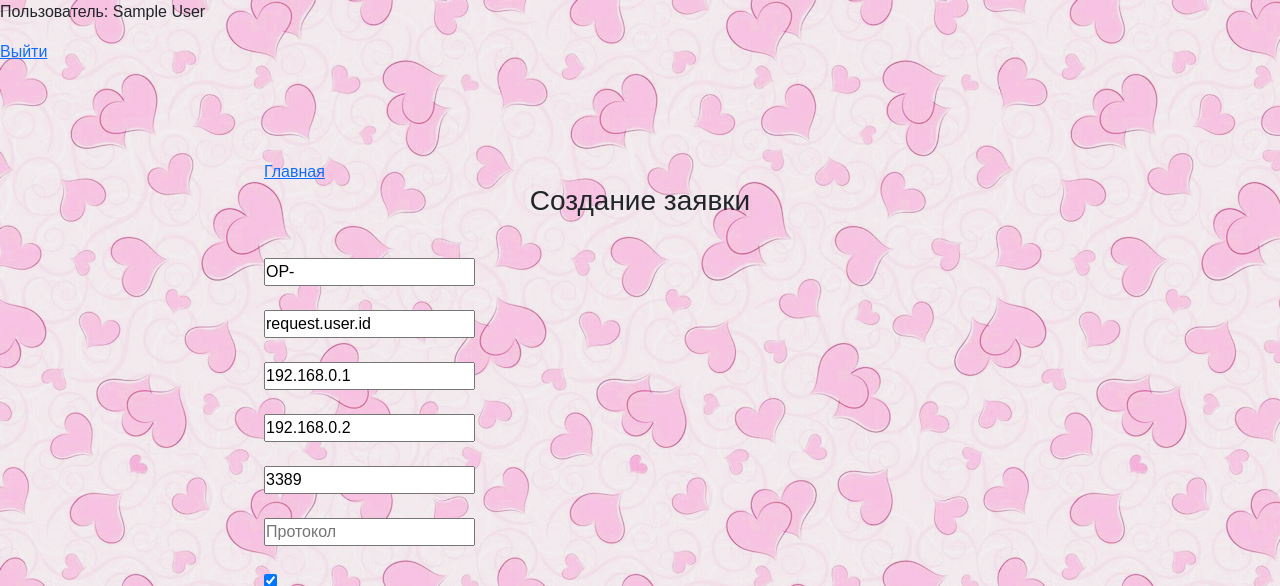
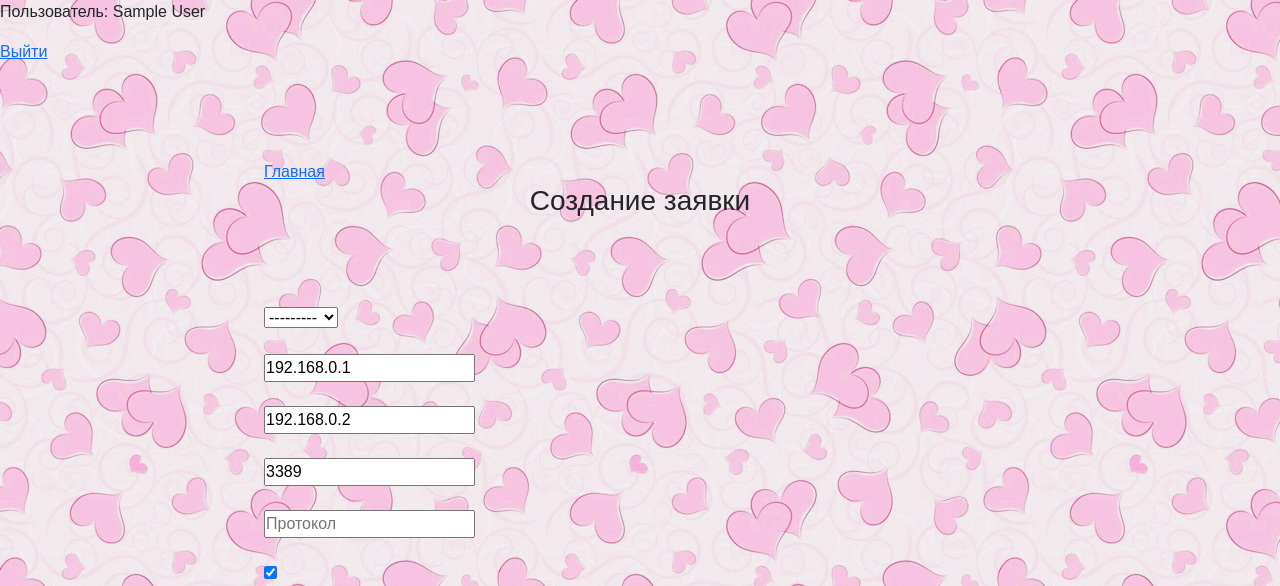
Before and after one commit to AtlantisOne/web_statement_firewall, a Django app: page /create_django/ in a window 1280 px wide. Shown: the top 586 px of the page. Run offline with Django 3.2, Linux system fonts and the light colour scheme; the visitor is signed in with stand-in values (Sample User, id 1); data comes from the database, SQL or seed files in the repository.

Commit message:
//fix edit.html port_bid, creater of bid

```diff
--- a/web_statement/main/forms.py
+++ b/web_statement/main/forms.py
@@ -1,13 +1,12 @@
 from .models import Bid
 from django.forms import ModelForm, TextInput, Textarea, HiddenInput
-
 
 
 class BidForm(ModelForm):
     class Meta:
         model = Bid
-        fields = ['num_bid', 'auth_user', 'source_bid', 'recipient_bid', 'port_bid', 'protocol_bid', 'protocol_bid',
-                  'persistent_rule', 'date_rule_start', 'date_rule_end', 'description_bid', 'justification_bid']
+        fields = ['auth_user', 'num_bid', 'source_bid', 'recipient_bid', 'port_bid', 'protocol_bid',
+                  'persistent_rule', 'date_rule_start', 'date_rule_end', 'justification_bid', 'description_bid']
         widgets = {
             'num_bid': TextInput(attrs={
                 'placeholder': "Номер заявки"
@@ -23,11 +22,6 @@
             }),
             'port_bid': TextInput(attrs={
                 'placeholder': "Порт"
-            }),
-            'auth_user': TextInput(attrs={
-                'name': "auth_user",
-                'placeholder': "юзер",
-                'value': 'request.user.id'
             }),
             'description_bid': Textarea(attrs={
                 'placeholder': "Описание"
--- a/web_statement/main/models.py
+++ b/web_statement/main/models.py
@@ -5,7 +5,7 @@
 class Bid(models.Model):
     created_date_bid = models.DateTimeField('Дата создания заявки', auto_now_add=True)
     modified_date_bid = models.DateTimeField('Дата изменения заявки', auto_now=True)
-    num_bid = models.CharField('Номер заявки', max_length=250, default='ОР-')
+    num_bid = models.AutoField(primary_key=True)
     auth_user = models.ForeignKey(User, on_delete=models.SET_NULL, null=True, blank=True)
     source_bid = models.GenericIPAddressField('Источник', default='192.168.0.1')
     recipient_bid = models.GenericIPAddressField('Получатель', default='192.168.0.2')
--- a/web_statement/main/views.py
+++ b/web_statement/main/views.py
@@ -13,11 +13,11 @@
 def about(request):
     return render(request, 'main/about.html')
 
+
 @login_required
 def create_django(request):
     error_bid = ''
     complete_bid = ''
-    current_user = request.user.id
     if request.method == 'POST':
         form = BidForm(request.POST)
         if form.is_valid():
@@ -30,7 +30,7 @@
         'form': form,
         'error': error_bid,
         'complete_bid': complete_bid,
-        'current_user': current_user
+        # 'current_user': curr_user(request)
     }
     return render(request, 'main/create_django.html', data)
 
@@ -39,7 +39,6 @@
 def create_html(request):
     error_bid = ''
     complete_bid = ''
-    current_user = request.user.id
     if request.method == 'POST':
         form = BidForm(request.POST)
         if form.is_valid():
@@ -53,7 +52,7 @@
         'form': form,
         'error': error_bid,
         'complete_bid': complete_bid,
-        'current_user': current_user
+        # 'current_user': curr_user(request)
     }
     return render(request, 'main/create_html.html', data)
 
@@ -70,10 +69,12 @@
         }
     return render(request, 'main/index.html', context)
 
+
 class Bid_detail(DetailView):
     model = Bid
     template_name = 'main/bid_detail.html'
     context_object_name = 'bid_detail'
+
 
 class Bid_edit(UpdateView):
     model = Bid
@@ -81,13 +82,39 @@
     context_object_name = 'bid_edit'
     fields = ['num_bid', 'auth_user', 'source_bid', 'recipient_bid', 'port_bid', 'protocol_bid',
               'persistent_rule', 'date_rule_start', 'date_rule_end', 'description_bid', 'justification_bid']
-    # form_class = BidForm
+
 
 class Bid_delete(DeleteView):
     model = Bid
     success_url = '/'
     context_object_name = 'bid_delete'
     template_name = 'main/bid_delete.html'
+
+# def curr_user(request):
+#     current_user = request.user.id
+#     return current_user
+
+# @login_required
+# def create_html(request):
+#     error_bid = ''
+#     complete_bid = ''
+#     current_user = request.user.id
+#     if request.method == 'POST':
+#         form = BidForm(request.POST)
+#         if form.is_valid():
+#             form.save()
+#             complete_bid = 'Заявка успешно добавлена'
+#         else:
+#             error_bid = 'Форма была заполнена неверно'
+#
+#     form = BidForm()
+#     data = {
+#         'form': form,
+#         'error': error_bid,
+#         'complete_bid': complete_bid,
+#         'current_user': current_user
+#     }
+#     return render(request, 'main/create_html.html', data)
 
 # class LoginView(View):
 #     def get(self, request, *args, **kwargs):
--- a/web_statement/templates/main/create_html.html
+++ b/web_statement/templates/main/create_html.html
@@ -69,7 +69,7 @@
                 дата действия</label><br>
             <label id="date_rule_end" for="date_rule_end"><input type="date" name="date_rule_end" /> Конечная дата
                 действия</label>
-            <input type="hidden" name="auth_user" id="auth_user" value="{{ current_user }}" />
+            <input type="hidden" name="auth_user" id="auth_user" value="{{ request.user.id }}" />
 
 
         <script>
```
Also changed, not shown: web_statement/templates/main/bid_edit.html (+7 -3 lines), web_statement/main/migrations/0010_auto_20210824_1757.py (added).
